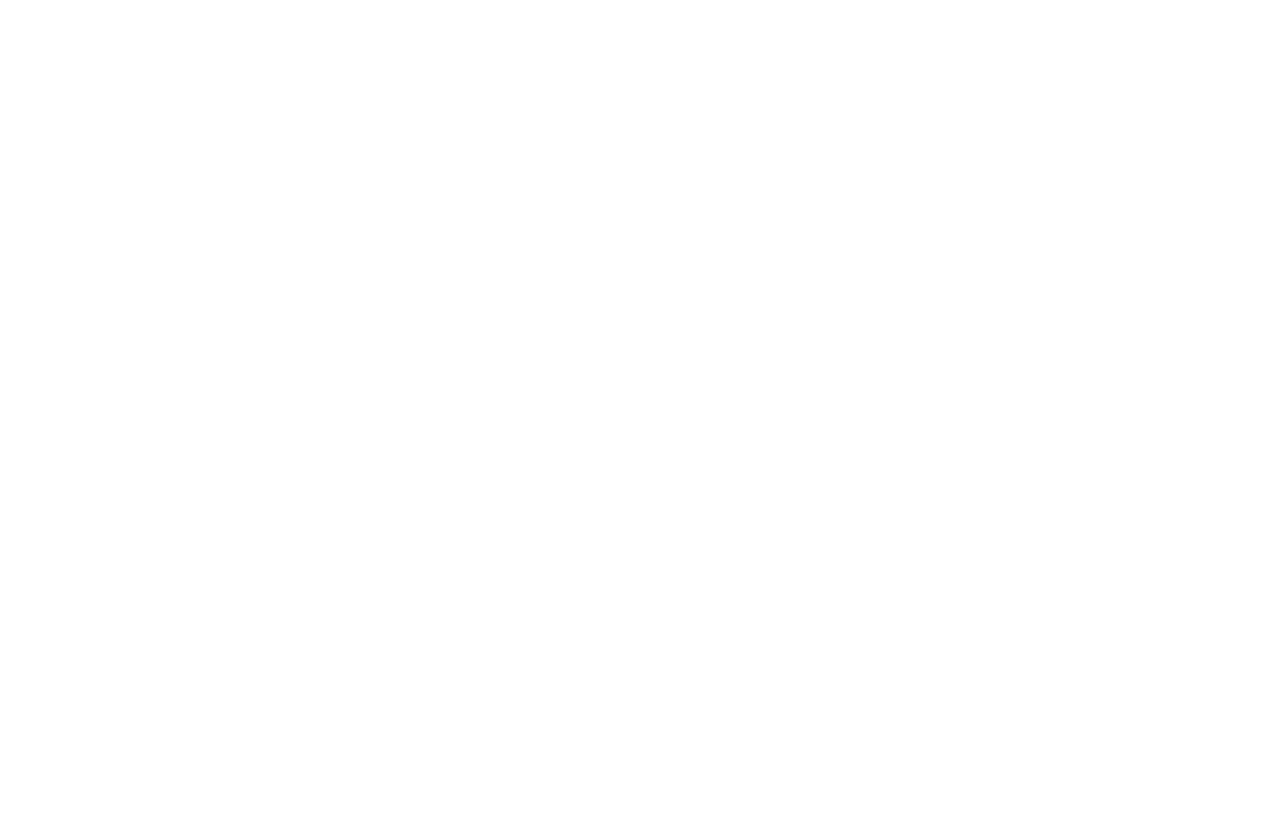
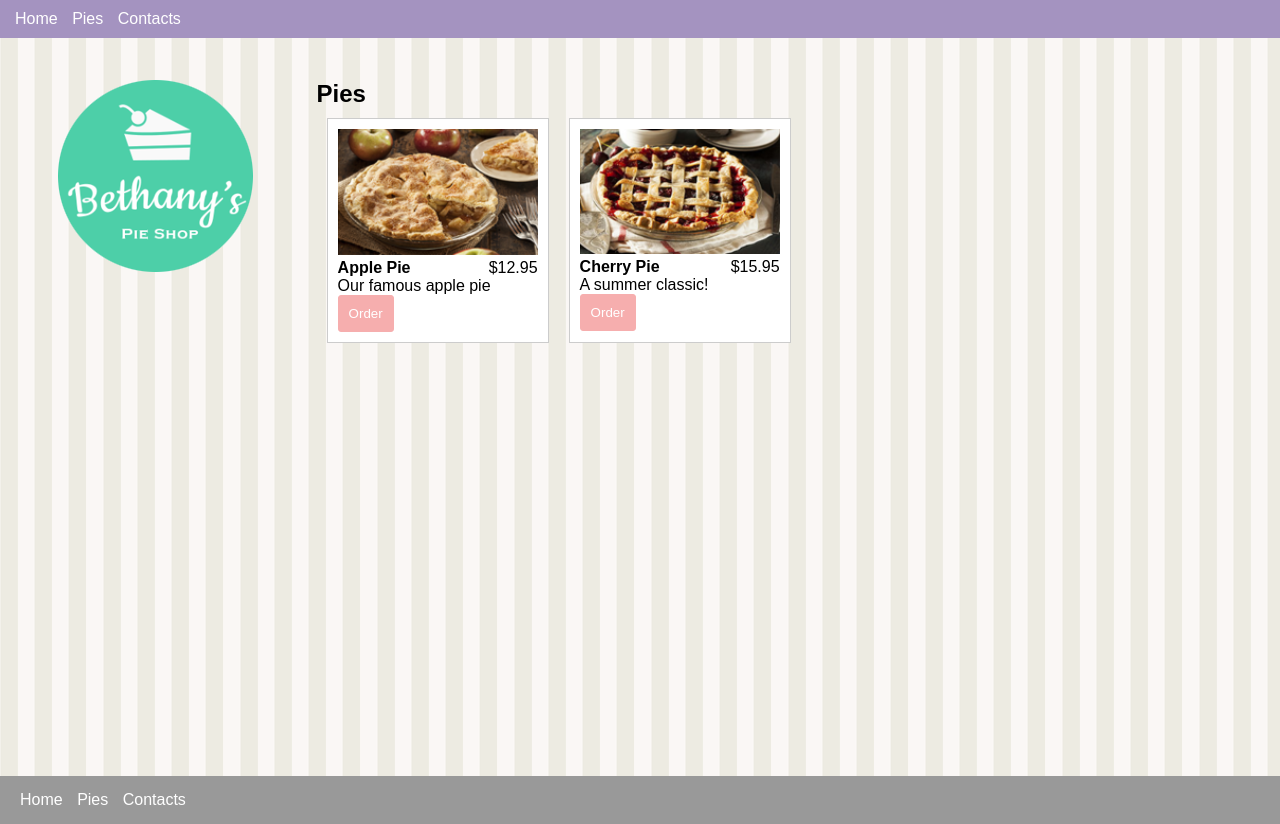
Before and after one commit to Ngai-E/Bertany-Pie-Shop, a plain HTML site: page pies.html in a window 1280 px wide. Before the commit the page ends 800 px from the top, so only its background shows below. Drawn offline with Linux system fonts and the light colour scheme.

Commit message:
Pies done

```diff
--- a/pies.html
+++ b/pies.html
@@ -0,0 +1,57 @@
+<!DOCTYPE html>
+<html lang="en">
+<head>
+    <meta charset="UTF-8">
+    <meta http-equiv="X-UA-Compatible" content="IE=edge">
+    <meta name="viewport" content="width=device-width, initial-scale=1.0">
+    <link rel="stylesheet" href="site.css" type="text/css">
+    <title>Pies | Bethany's Pie Shop</title>
+</head>
+<body>
+    <header>
+        <nav>
+            <ul>
+                <li><a href="/">Home</a></li>
+                <li><a href="pies.html">Pies</a></li>
+                <li><a href="contact.html">Contacts</a></li>
+            </ul>
+        </nav>
+    </header>
+    <main>
+        <aside><img src="images/logo.png" alt="Bethany's Pie Shop"></aside>
+        <article>
+            <h1>Pies</h1>
+            <section class="columns-desktop">
+                <div class="pie">
+                    <img src="images/apple-pie.png" alt="Apple Pie">
+                    <div class="columns">
+                        <div class="title">Apple Pie</div>
+                        <div class="price">$12.95</div>
+                    </div>
+                    <div class="desc">Our famous apple pie</div>
+                    <button data-order="apple-pie">Order</button>
+                </div>
+                <div class="pie">
+                    <img src="images/cherry-pie.png" alt="Cherry Pie">
+                    <div class="columns">
+                        <div class="title">Cherry Pie</div>
+                        <div class="price">$15.95</div>
+                    </div>
+                    <div class="desc">A summer classic!</div>
+                    <button data-order="cherry-pie">Order</button>
+                </div>
+            </section>
+        </article>
+    </main>
+
+    <footer>
+        <nav>
+            <ul>
+                <li><a href="/">Home</a></li>
+                <li><a href="pies.html">Pies</a></li>
+                <li><a href="contact.html">Contacts</a></li>
+            </ul>
+        </nav>
+    </footer>
+</body>
+</html>
--- a/site.css
+++ b/site.css
@@ -66,6 +66,9 @@ article {
     width: 75%;
 }
 
+.columns {
+    display: flex;
+}
 @media only screen and (min-width: 768px){
     main {
         display: flex;
@@ -73,4 +76,44 @@ article {
     aside {
         margin-left: 2%;
     }
+
+    .columns-desktop{
+        display: flex;
+    }
 }
+
+/* Pies */
+.pie {
+    width: 200px;
+    background-color: #fff;
+    margin: 10px;
+    padding: 10px;
+    border: solid 1px #ccc;
+}
+.pie img {
+    width: 100%;
+}
+
+.pie .title {
+    font-weight: bold;
+}
+
+.pie .columns {
+    width: 100%;
+}
+
+.pie .price {
+    text-align: right;
+}
+
+.pie .columns div {
+    width: 50%;
+}
+
+.pie button {
+    background-color: #f6aeae;
+    padding: 10px;
+    border: solid 1px #f6aeae;
+    border-radius: 3px;
+    color: #fff;
+}
```
